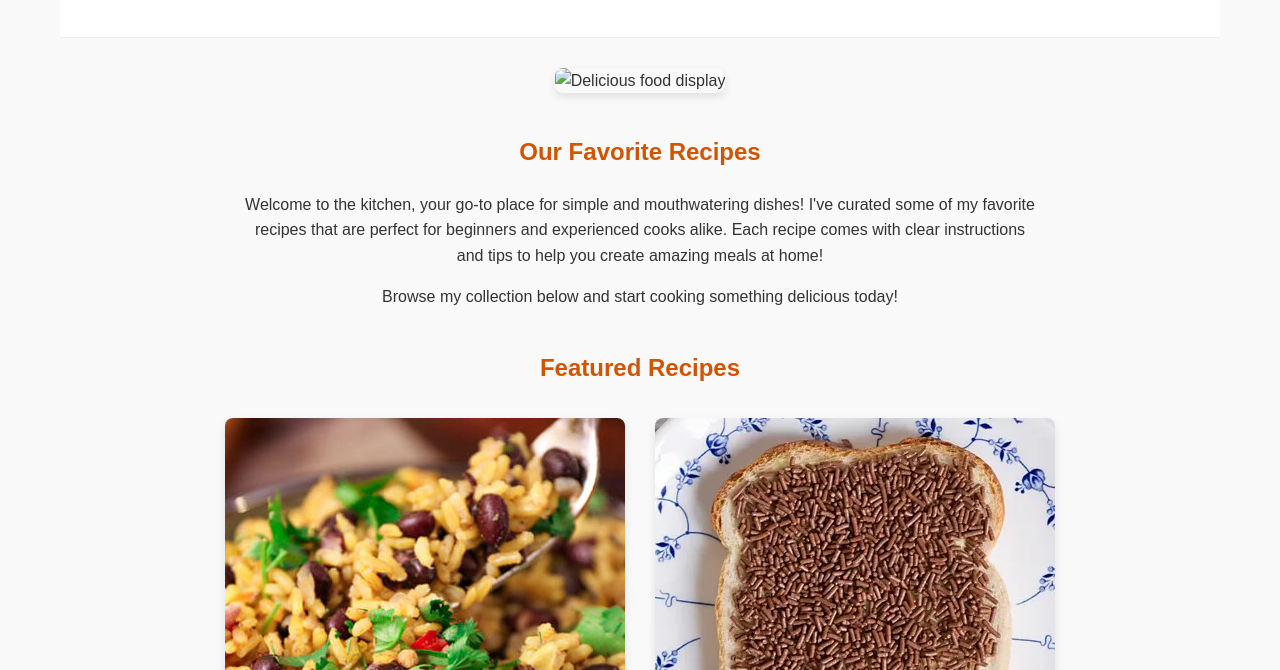
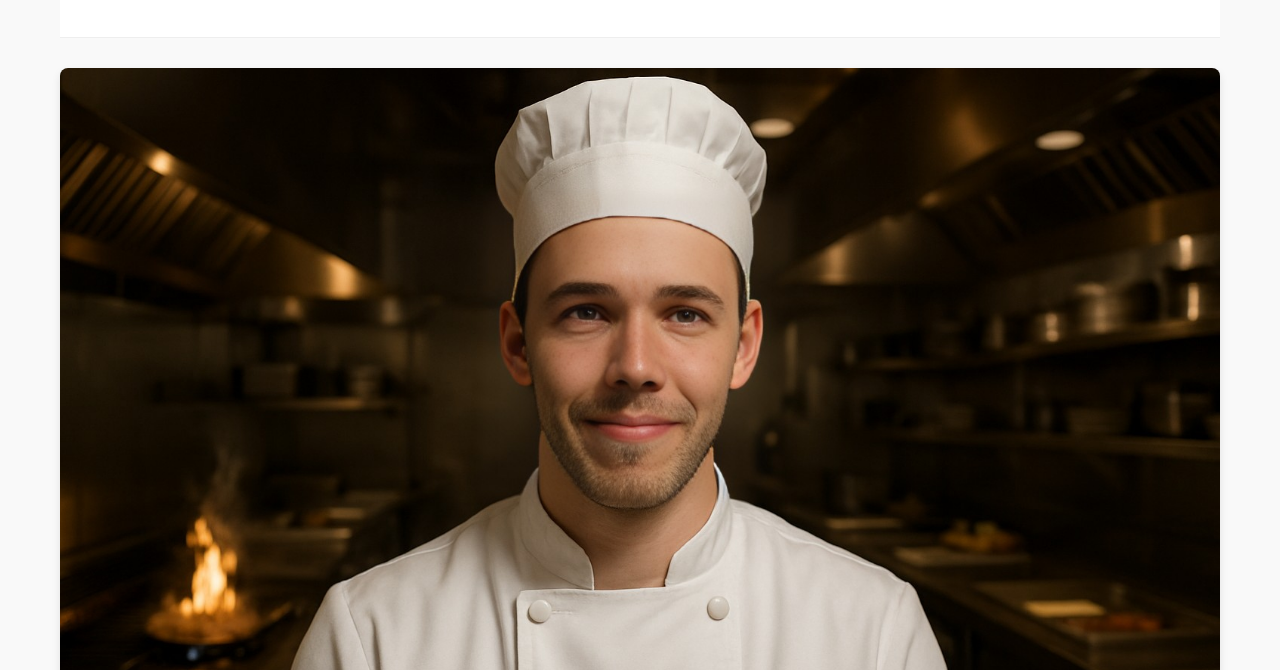
Before and after one commit to FifthApogee/VibeCooking, a plain HTML site: page index.html in a window 1280 px wide. Shown: the part 130-800 px from the top of the page. Drawn offline with Linux system fonts and the light colour scheme.

Commit message:
Update index.html new main photo

```diff
--- a/index.html
+++ b/index.html
@@ -15,7 +15,7 @@
 
         <main>
             <div class="hero">
-                <img src="/api/placeholder/800/500" alt="Delicious food display" class="main-image">
+                <img src="images/kitchenman.png" alt="The chef" class="main-image">
             </div>
 
             <section class="introduction">
```
